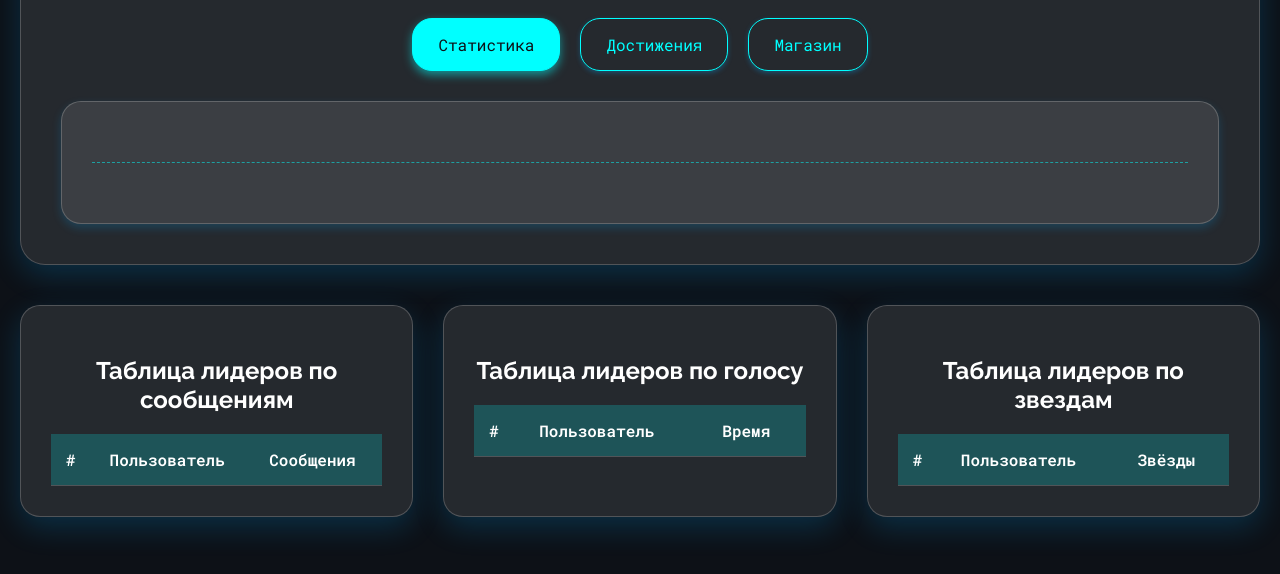
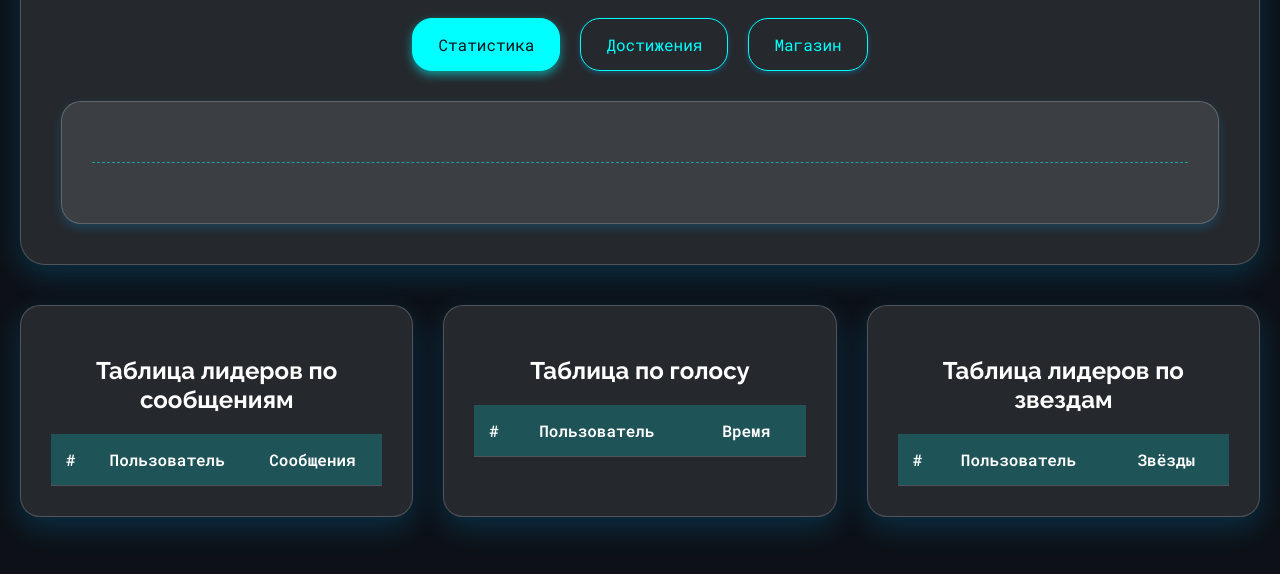
Before and after one commit to nerkean/zeynbot3, a website: page index.html in a window 1280 px wide. Shown: the part 322-896 px from the top of the page. Drawn offline with nearby package versions, Linux system fonts and the light colour scheme; no server answers.

Commit message:
Update index.html

```diff
--- a/index.html
+++ b/index.html
@@ -69,7 +69,7 @@
                 </table>
             </div>
             <div class="leaderboard-voice">
-                <h2>Таблица лидеров по голосу</h2>
+                <h2>Таблица по голосу</h2>
                 <table class="leaderboard-table" id="voice-leaderboard">
                     <thead>
                         <tr>
```
